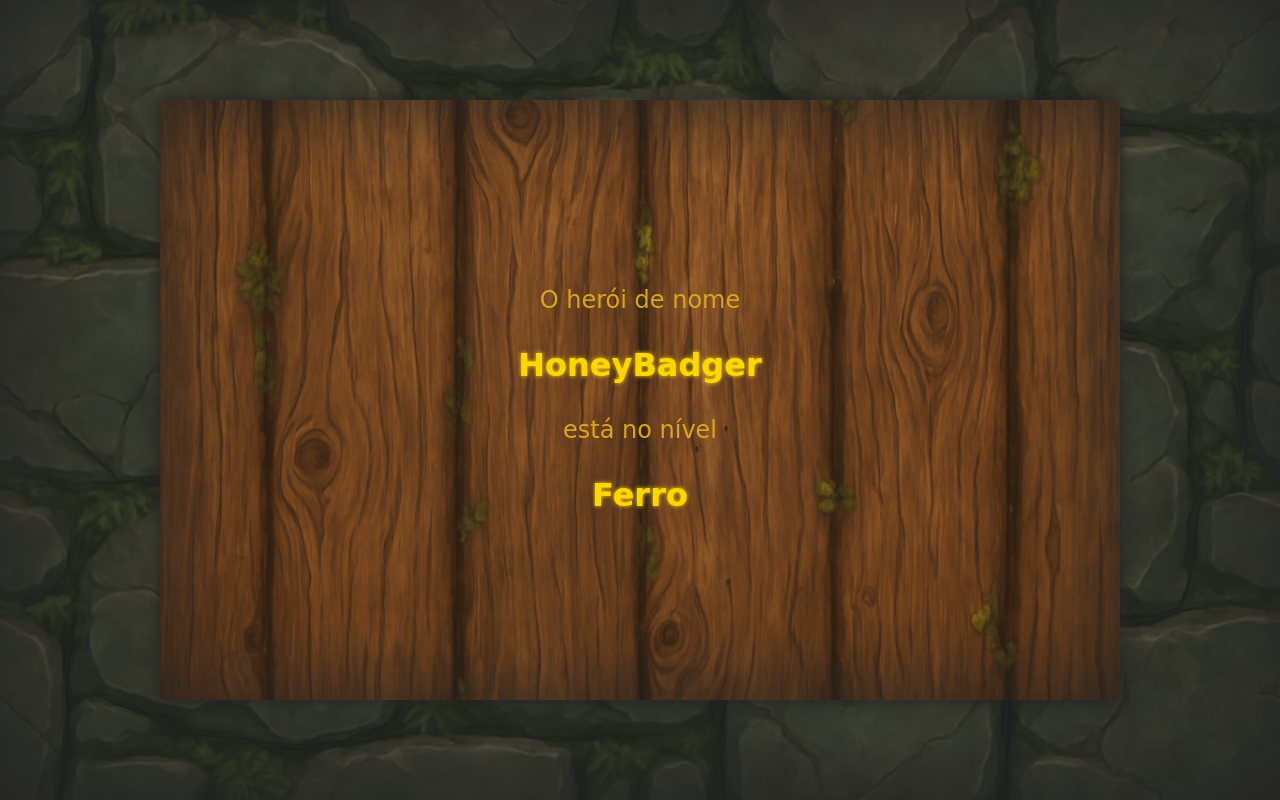
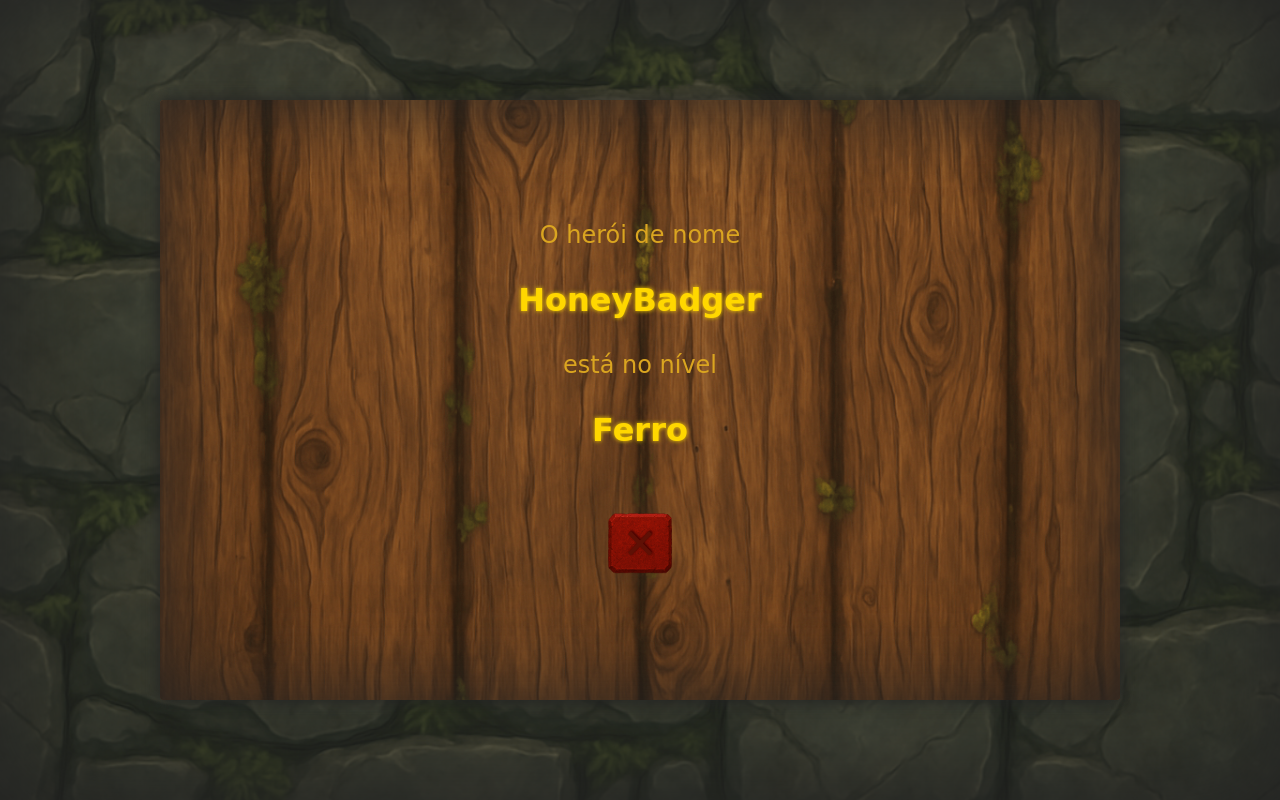
Before and after one commit to mjfneto/dio-lab-classificador-heroi, a plain HTML site: page index.html in a window 1280 px wide. Both pictures are taken after a click on the button "Classificar". Drawn offline with Linux system fonts and the light colour scheme; a web font is replaced by a local one.

Commit message:
Close modal button

```diff
--- a/script.js
+++ b/script.js
@@ -54,21 +54,29 @@ heroForm.addEventListener('submit', function (event) {
       `
           <div id="modal-content">
               <div class="centered-content">
-                  <p>O herói de nome
+                <p>O herói de nome
                   <strong class="display-text">${hero}</strong>
                   está no nível
                   <strong class="display-text">${lvl}</strong>
-                  </p>
+                </p>
+                <button id="close-modal-btn" aria-label="Close modal">
+                  <img src="/assets/images/ChatGPT Image Apr 11, 2025, 09_05_08 PM.png" alt="" aria-hidden="true" />
+                  <span>🗙</span>
+                </button>
               </div>
           </div>
       `
     )
 
     modal.addEventListener('click', ifModalCloseModal)
+    document
+      .getElementById('close-modal-btn')
+      .addEventListener('click', closeModal)
   }, 1000)
 })
 
 function closeModal() {
+  fieldSet.disabled = false
   swordSlash.play()
 
   modal.classList.remove('visible')
@@ -77,9 +85,11 @@ function closeModal() {
   modalContent && modal.removeChild(modalContent)
 
   modal.removeEventListener('click', ifModalCloseModal)
+  document
+    .getElementById('close-modal-btn')
+    .removeEventListener('click', closeModal)
 }
 
 function ifModalCloseModal(event) {
-  fieldSet.disabled = false
   event.target.id == 'modal' && closeModal()
 }
--- a/style.css
+++ b/style.css
@@ -55,7 +55,7 @@ button {
   transform: translate(-50%, -50%);
   font-size: 2.25rem;
   color: #5f1005;
-  text-shadow: -2px -1px 2px #440201;
+  text-shadow: 1px -1px 2px #440201;
   transition: color, text-shadow 0.25s ease-in;
 }
 
@@ -157,6 +157,37 @@ h1 {
   text-shadow: 0 0 0.25rem gold;
 }
 
+#modal > #modal-content #close-modal-btn {
+  position: relative;
+  background: none;
+  border: none;
+  width: 4rem;
+  height: 4rem;
+  margin-top: 2rem;
+  font-size: 2.5rem;
+  cursor: pointer;
+}
+
+#modal > #modal-content #close-modal-btn span {
+  position: absolute;
+  top: 50%;
+  left: 50%;
+  transform: translate(-50%, -50%);
+  font-size: 2.25rem;
+  color: #5f1005;
+  text-shadow: 1px -1px 2px #440201;
+  transition: color, text-shadow 0.25s ease-in;
+}
+
+#modal > #modal-content img {
+  max-width: 100%;
+}
+
+#modal > #modal-content #close-modal-btn:hover span {
+  color: gold;
+  text-shadow: 0 0 4px gold;
+}
+
 @media screen and (min-width: 640px) {
   html {
     font-size: 1rem;
```
Also changed, not shown: assets/images/ChatGPT Image Apr 11, 2025, 09_05_08 PM.png (added).
